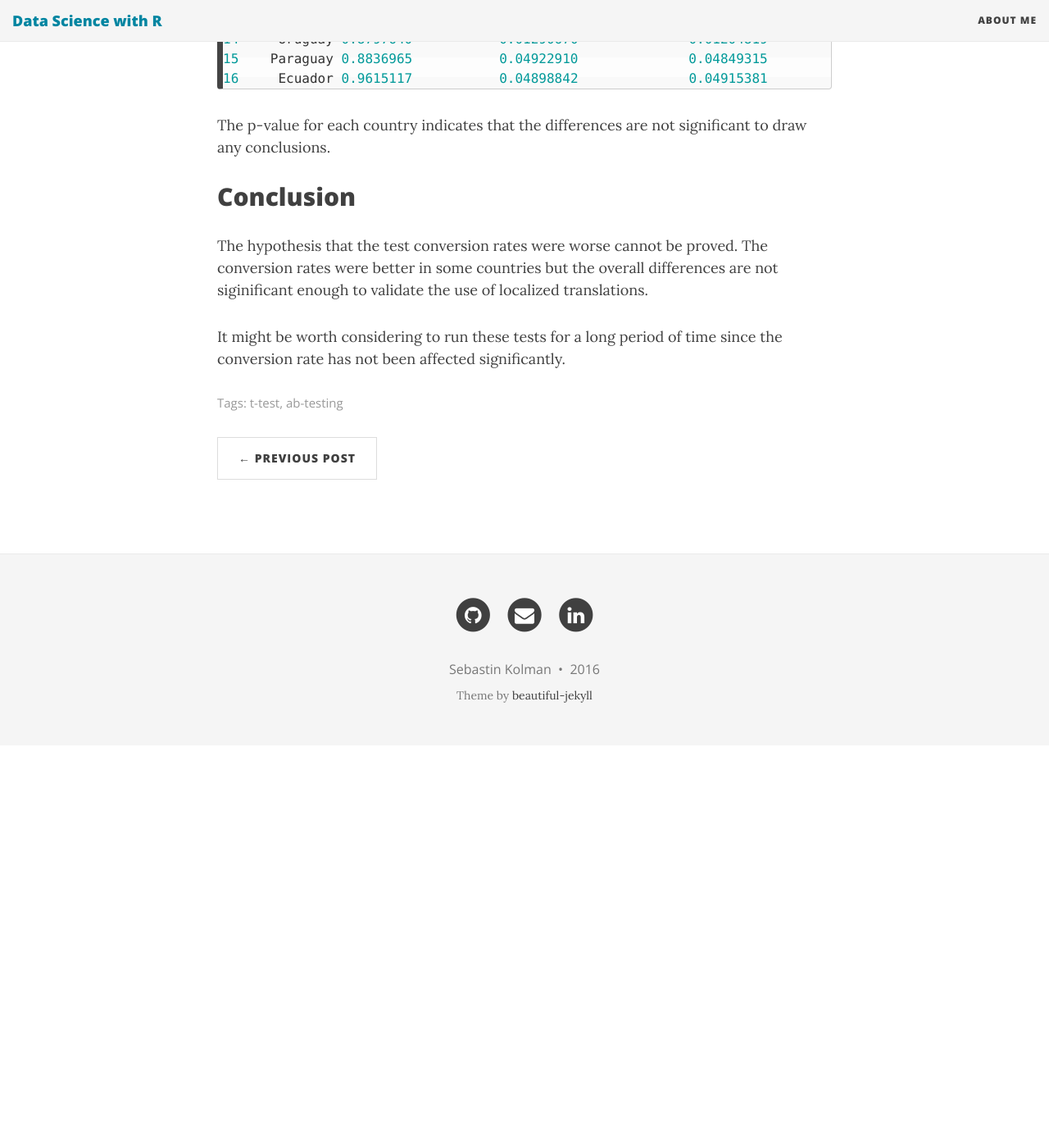
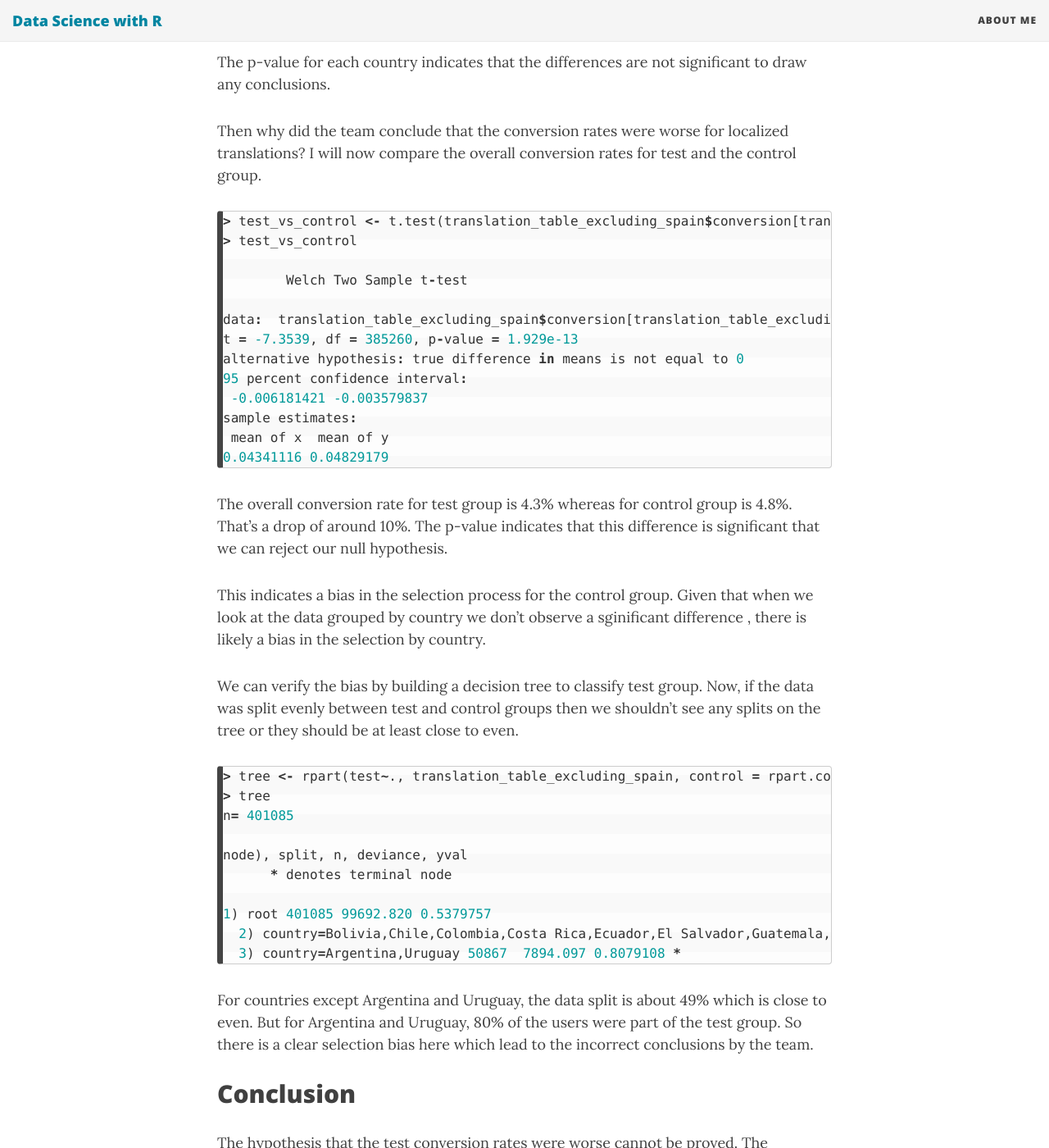
Before and after one commit to sabman83/data-analysis, a Jekyll site: the page built from _posts/2016-12-05-spanish-translation.md, in a window 1280 px wide and 1400 px high, scrolled down 5712 px. Shown: the whole window at 82% size. Built offline with Jekyll 4.4.1, drawn with Linux system fonts in a browser that asks for light colours; nearby versions of some CDN libraries; before the commit the page ends 6621 px from its top, so only the background shows below that; some of the changed text lies outside the part shown.

Commit message:
Updates to Spanish Translations.

```diff
--- a/_posts/2016-12-05-spanish-translation.md
+++ b/_posts/2016-12-05-spanish-translation.md
@@ -196,6 +195,48 @@ We earlier saw the differences in the conversion rate between the test and contr
 
 The p-value for each country indicates that the differences are not significant to draw any conclusions.
 
+Then why did the team conclude that the conversion rates were worse for localized translations? I will now compare the overall conversion rates for test and the control group.
+
+~~~ r
+> test_vs_control <- t.test(translation_table_excluding_spain$conversion[translation_table_excluding_spain$test==1], translation_table_excluding_spain$conversion[translation_table_excluding_spain$test==0])
+> test_vs_control
+
+	Welch Two Sample t-test
+
+data:  translation_table_excluding_spain$conversion[translation_table_excluding_spain$test ==  and translation_table_excluding_spain$conversion[translation_table_excluding_spain$test ==     1] and     0]
+t = -7.3539, df = 385260, p-value = 1.929e-13
+alternative hypothesis: true difference in means is not equal to 0
+95 percent confidence interval:
+ -0.006181421 -0.003579837
+sample estimates:
+ mean of x  mean of y
+0.04341116 0.04829179
+~~~
+
+The overall conversion rate for test group is 4.3% whereas for control group is 4.8%. That's a drop of around 10%. The p-value indicates that this difference is significant that we can reject our null hypothesis.
+
+This indicates a bias in the selection process for the control group. Given that when we look at the data grouped by country we don't observe a sginificant difference , there is likely a bias in the selection by country.
+
+We can verify the bias by building a decision tree to classify test group. Now, if the data was split evenly between test and control groups then we shouldn't see any splits on the tree or they should be at least close to even.
+
+~~~ r
+> tree <- rpart(test~., translation_table_excluding_spain, control = rpart.control(maxdepth = 2))
+> tree
+n= 401085
+
+node), split, n, deviance, yval
+      * denotes terminal node
+
+1) root 401085 99692.820 0.5379757
+  2) country=Bolivia,Chile,Colombia,Costa Rica,Ecuador,El Salvador,Guatemala,Honduras,Mexico,Nicaragua,Panama,Paraguay,Peru,Venezuela 350218 87553.970 0.4987693 *
+  3) country=Argentina,Uruguay 50867  7894.097 0.8079108 *
+~~~
+
+For countries except Argentina and Uruguay, the data split is about 49% which is close to even. But for Argentina and Uruguay, 80% of the users were part of the test group. So there is a clear selection bias here which lead to the incorrect conclusions by the team.
+
+
+
+
 ## Conclusion
 
 The hypothesis that the test conversion rates were worse cannot be proved. The conversion rates were better in some countries but the overall differences are not siginificant enough to validate the use of localized translations.
```
Also changed, not shown: other parts of _posts/2016-12-05-spanish-translation.md (+0 -1 lines).
